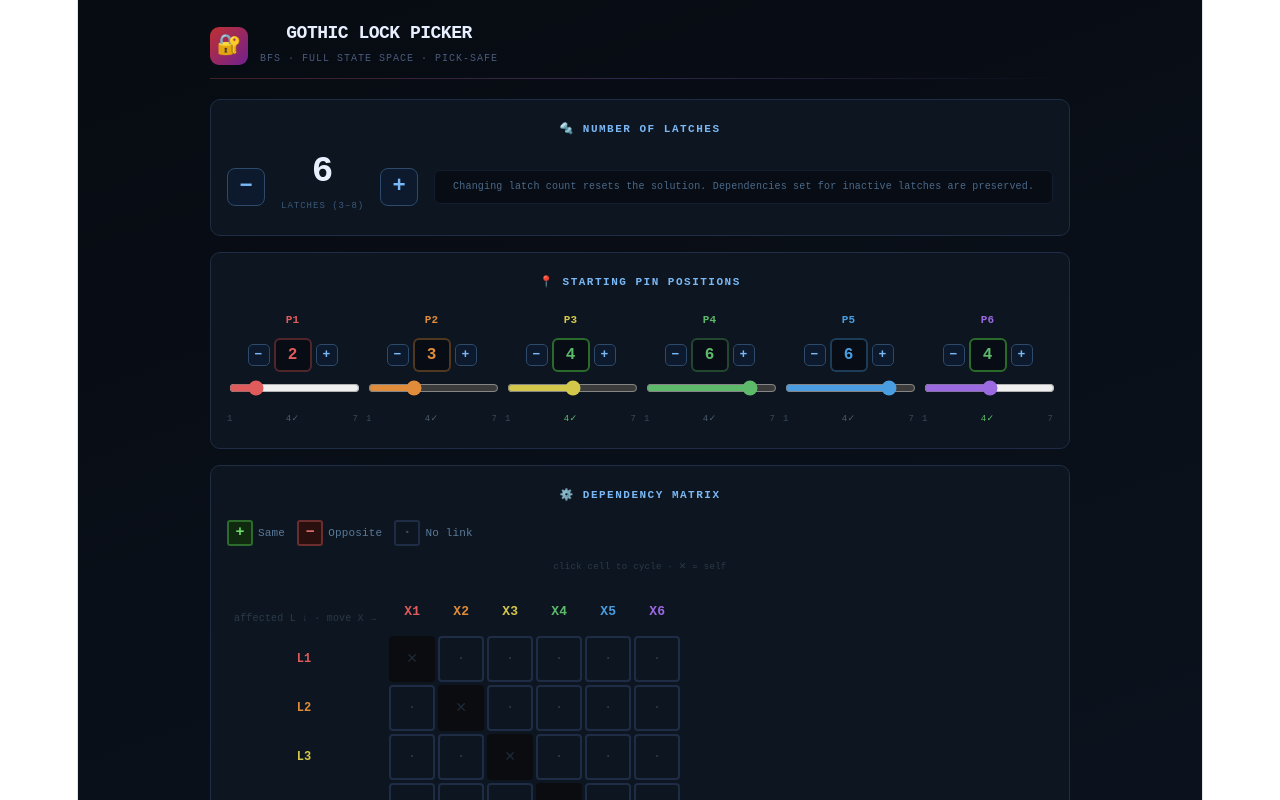
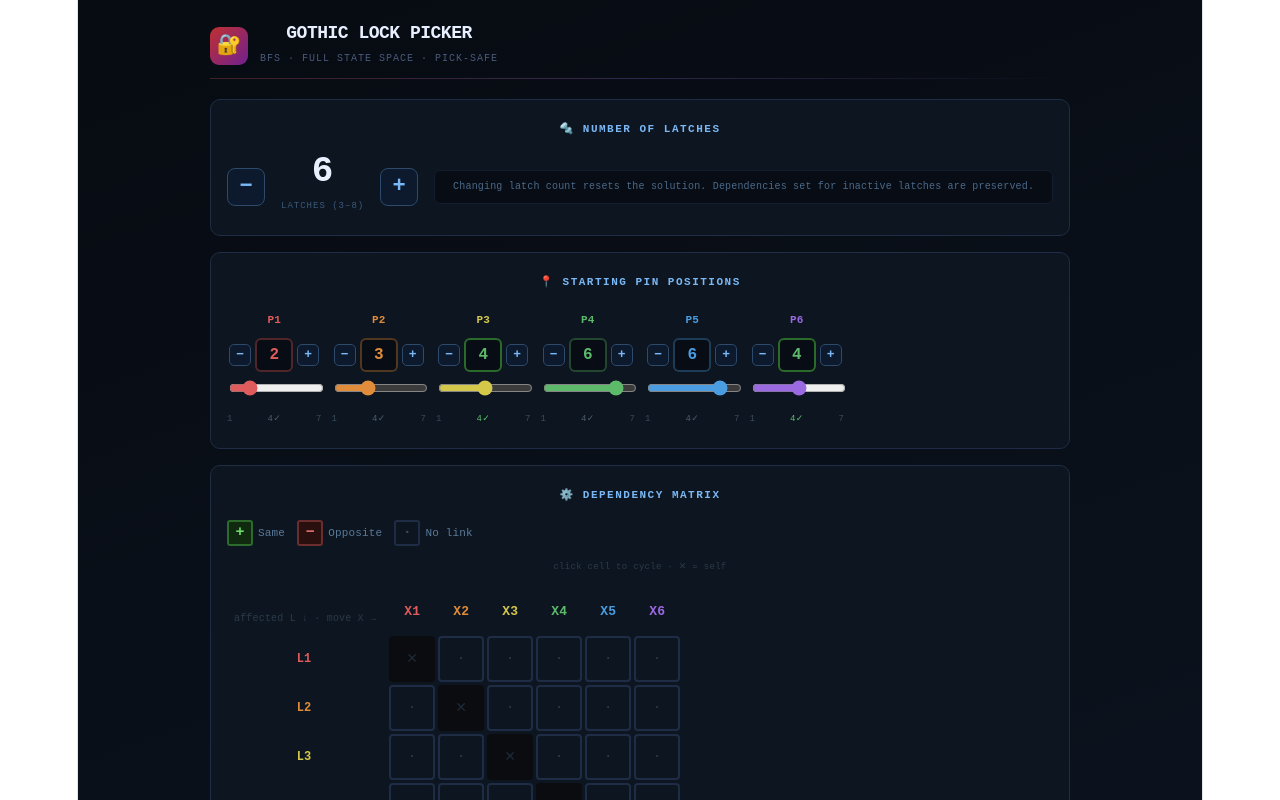
Before and after one commit to ProxuPL/gothic-lock-picker, a React (Vite) app: page / in a window 1280 px wide. Shown: the top 800 px of the page. Built offline with nearby package versions, Linux system fonts and the light colour scheme.

Commit message:
Update GothicLockPicker.jsx

```diff
--- a/src/GothicLockPicker.jsx
+++ b/src/GothicLockPicker.jsx
@@ -337,10 +337,8 @@ export default function GothicLockPicker() {
           <div style={secTitle}>📍 Starting pin positions</div>
           <div style={{
             display:"grid",
-            gridTemplateColumns: isMobile
-              ? `repeat(${Math.min(latchCount, 4)}, 1fr)`
-              : `repeat(${latchCount}, 1fr)`,
-            gap: isMobile ? 10 : 8,
+            gridTemplateColumns: `repeat(auto-fill, minmax(90px, 1fr))`,
+            gap: 10,
           }}>
             {latches.map(i => {
               const val = startVals[i];
```
